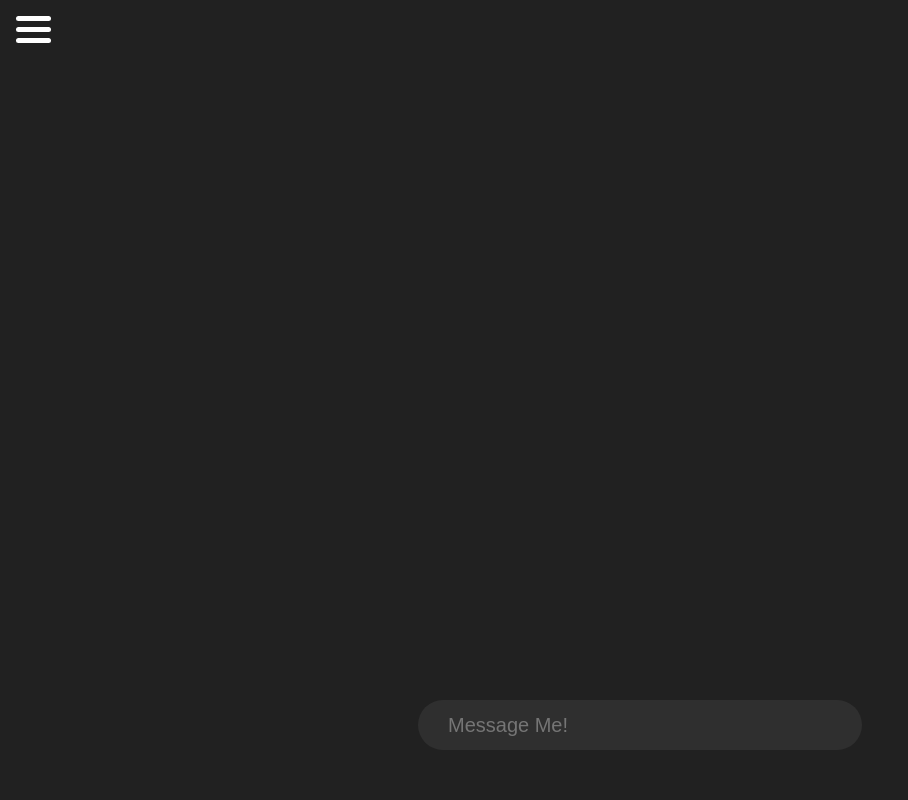
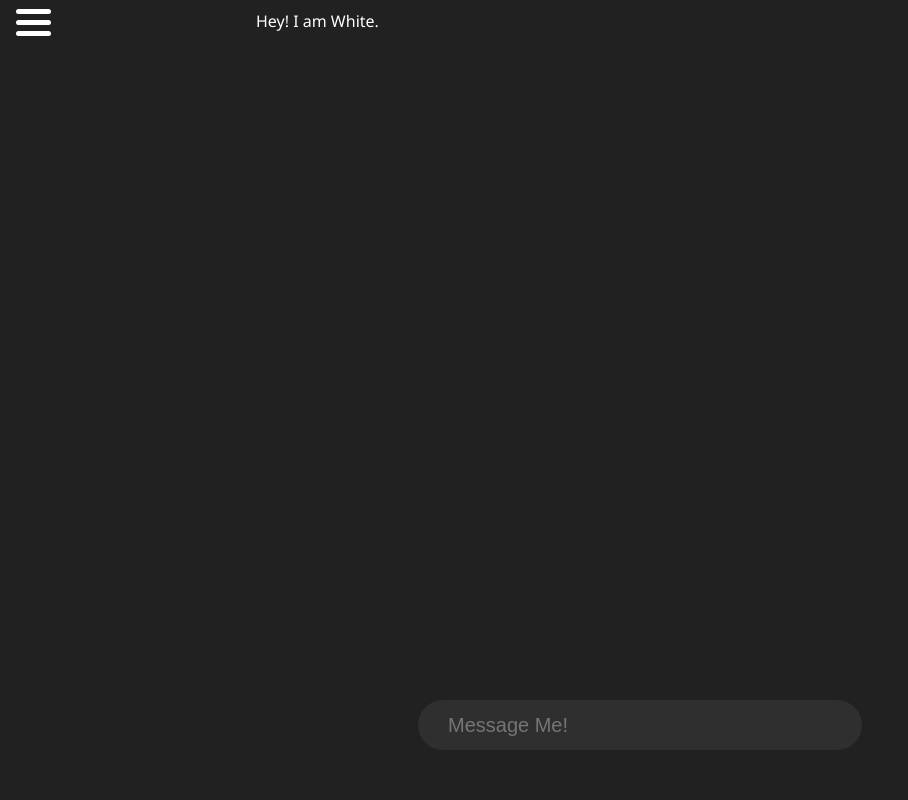
Before and after one commit to Whiiteee/ChatGPT-CLONE, a Flask app: page /chat in a window 1280 px wide. Shown: the whole page, without its empty margins (0-908 px from the left). Run offline with Flask 3, Linux system fonts and the light colour scheme.

Commit message:
Adding Some CSS

```diff
--- a/static/style/style.css
+++ b/static/style/style.css
@@ -36,9 +36,10 @@ body {
     display: flex;
     height: 100vh;
     padding: 0px;
+    justify-content: end;
     align-items: center;
     background-color: #212121;
-    flex-direction: column-reverse;
+    flex-direction: column;
     transition: width 0.5s;
 }
 
@@ -50,6 +51,15 @@ body {
 
 .chat-container-shrink{
     width: 75vw;
+}
+
+.chat-history{
+    height: 80vh;
+    overflow-y: auto;
+}
+
+.chat-history-expand{
+    width: 60vw;
 }
 
 
@@ -73,8 +83,10 @@ body {
     display:flex;
     flex-direction: column;
     justify-content: center;
-    padding-top: 1vw;
+    padding-top: 0.5vw;
     padding-left: 1vw;
+    padding-bottom: 0.5vw;
+    padding-right: 1vw;
     position: fixed;
     transition: 0.5s;
 }
@@ -90,10 +102,9 @@ body {
 
 .menubar-change{
     padding-left: 25vw;
-    padding-bottom: 1vw;
-    padding-right: 1vw;
     background-color: white;
-    border-radius: 0px 20px 20px 0px;
+    border-radius: 0px 40px 40px 0px;
+    position: absolute;
 }
 
 .menubar-change .bar1{
--- a/templates/index.html
+++ b/templates/index.html
@@ -11,24 +11,29 @@
 
 <body>
     <div class="flex-container">
-        <div class="menubar" id="menu-bar" onclick="change_display()">
-            <div class="bar1"></div>
-            <div class="bar2"></div>
-            <div class="bar3"></div>
-        </div>
         <div class="side-bar side-bar-hide " id="side-bar">
-            <div>
-                <!-- <span onclick="change_display()" id="new-chat">New Chat</span> -->
+            <div class="menubar" id="menu-bar" onclick="change_display()">
+                <div class="bar1"></div>
+                <div class="bar2"></div>
+                <div class="bar3"></div>
             </div>
         </div>
         <div class="chat-container chat-container-expand" id="chat-container">
 
-            <div class="chat-history"></div>
+            <div class="chat-history chat-history-expand">
 
-            <!-- </div class="chat-box"> -->
+                <div class="msg-box-bot">
+                    <div>
+                        Hey! I am White.
+                    </div>
+                </div>
+
+            </div>
+
+
 
             <input type="text" class="chat-input" placeholder="Message Me!">
-        <!-- </div> -->
+
     </div>
     <script src="{{url_for('static',filename='js/script.js')}}"></script>
 </body>
```
